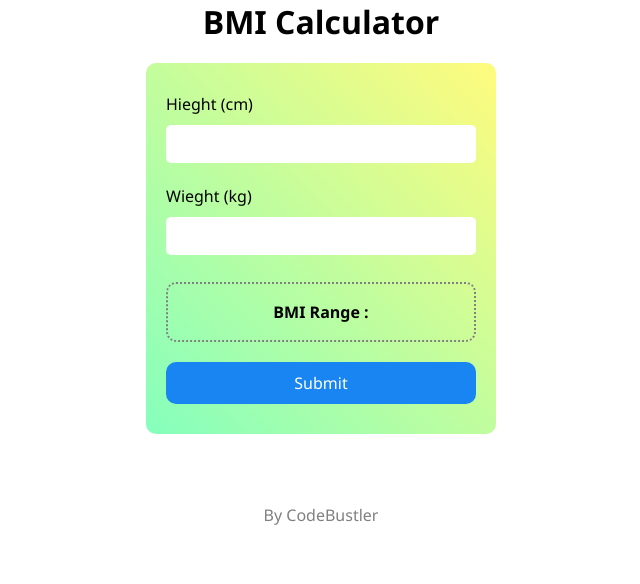
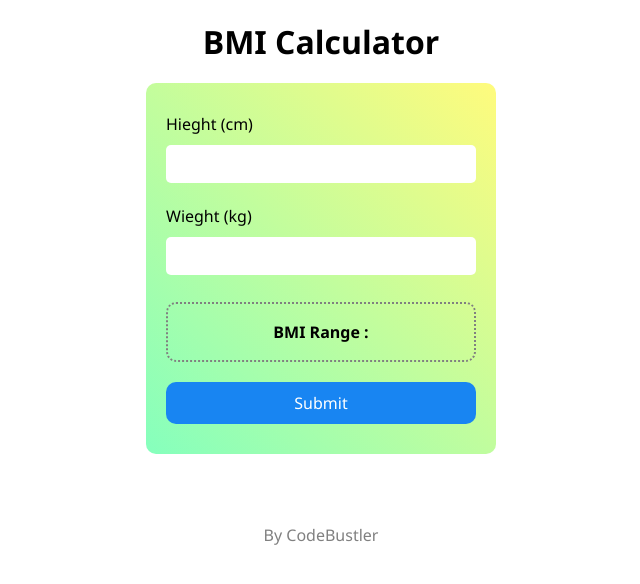
Before and after one commit to CodeBustler/bmi-calculator, a plain HTML site: page index.html in a window 1280 px wide. Shown: the whole page, without its empty margins (319-959 px from the left). Drawn offline with Linux system fonts and the light colour scheme.

Commit message:
1 file modified

```diff
--- a/styles.css
+++ b/styles.css
@@ -64,3 +64,7 @@ footer a {
   text-decoration: none;
   color: grey;
 }
+
+h1 {
+  margin-top: 20px;
+}
```
